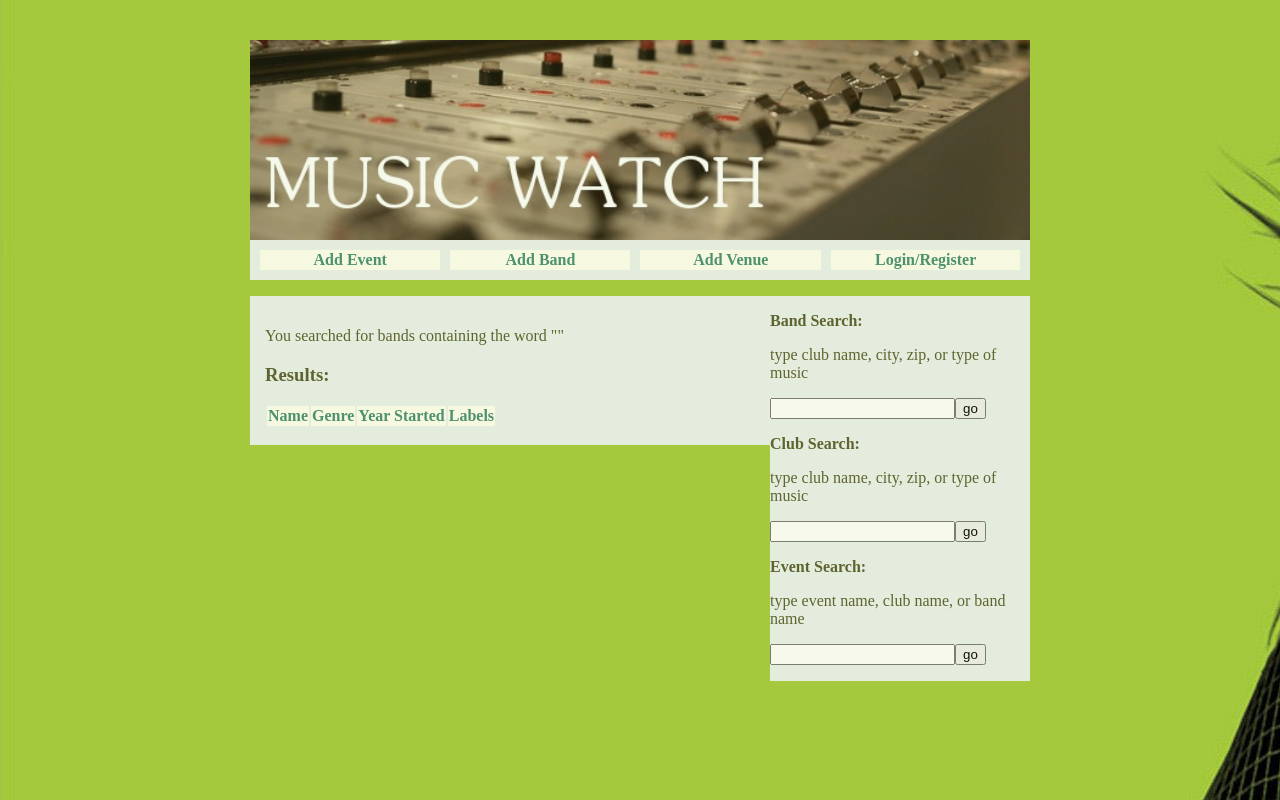
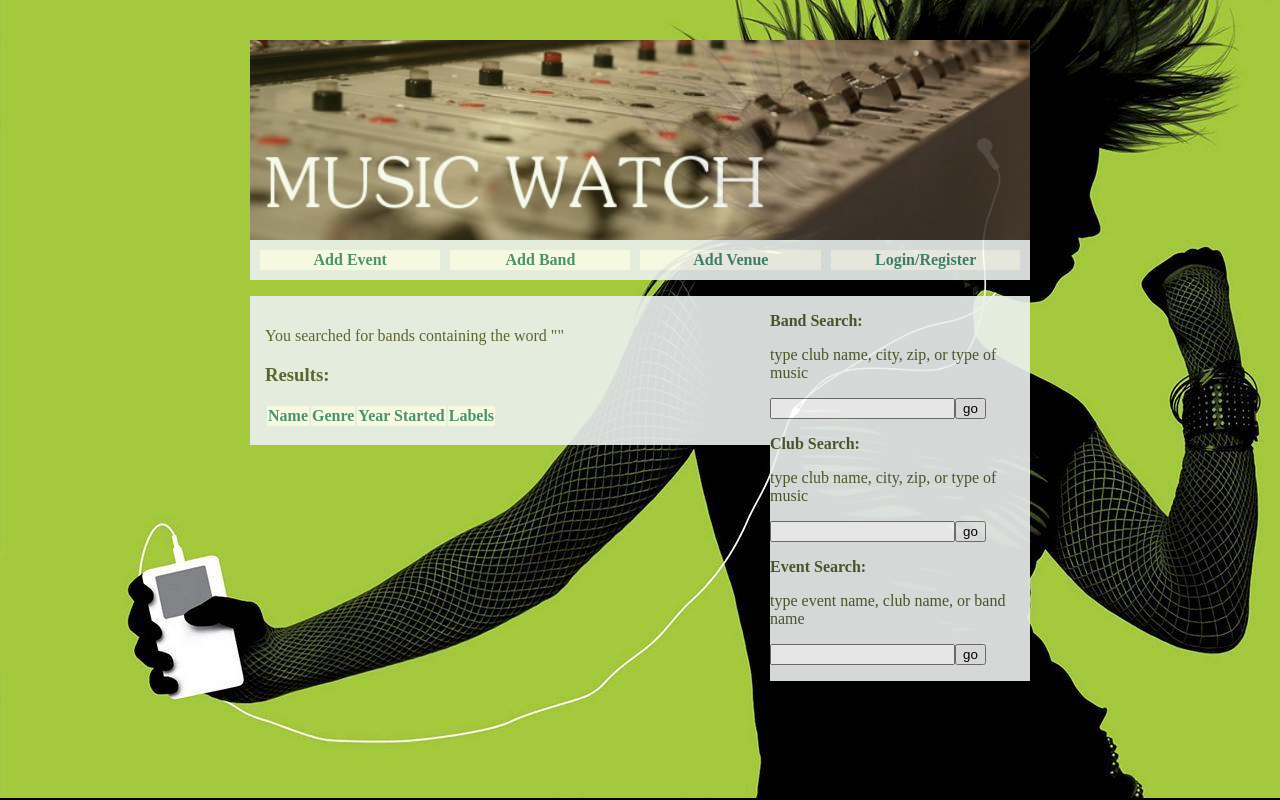
Before and after one commit to bcordova/teamTwo, a PHP site: page /bandSearch.php in a window 1280 px wide. Run offline with PHP 8.4, Linux system fonts and the light colour scheme; data that the repository does not hold is empty.

Commit message:
added band images to index, fixed background repeat, added black trim to bottom of page

```diff
--- a/header.php
+++ b/header.php
@@ -3,11 +3,6 @@
 	<a href="index.php" ><img class="header" border=0 src="images/sb.jpg" align="middle" width="780"alt ""></a>
 
 
-	<?php
-	$img_folder = "images/";
-	$bannerImage="ipod.jpg";
-	echo '<body background="'.$img_folder.$bannerImage.'">';
-	?>
 
 
 	</div>
--- a/style.css
+++ b/style.css
@@ -7,6 +7,7 @@ form label {
 a{
 	color: #458B74;;
 	text-decoration:none;
+
 }
 
 td{
@@ -24,7 +25,6 @@ th{
 div#artist{
 	color: #575A2E;
 	background-color: #FFFFF2;
-
 	margin:10px;
 }
 
@@ -33,7 +33,6 @@ div#artist{
 div#venue{
 	color: #575A2E;
 	background-color: #FFFFF2;
-
 	margin:10px;
 }
 
@@ -42,11 +41,11 @@ div#venue{
 		color: #575A2E;
 		padding: 0;
 		margin: 0;
-		background-color: #9BCD9B;
-		color: #000;
 		text-align: center;
 		opacity: 0.9;
 		filter: alpha(opacity = 50);
+	    background:url(images/ipod.jpg) no-repeat;
+	    background-color: #000000;
 
 
 	}
@@ -60,6 +59,7 @@ div#venue{
 		margin-left: auto;
 		background:#FFFFFF;
 
+
 	}
 
 	#wrap{
@@ -68,6 +68,7 @@ div#venue{
 		margin-top: 40px;
 		margin-right: auto;
 		margin-left: auto;
+
 		background: 	#ECF1EF;
 	}
 
```
Also changed, not shown: index.php (+20 -1 lines), images/ipod.jpg.
